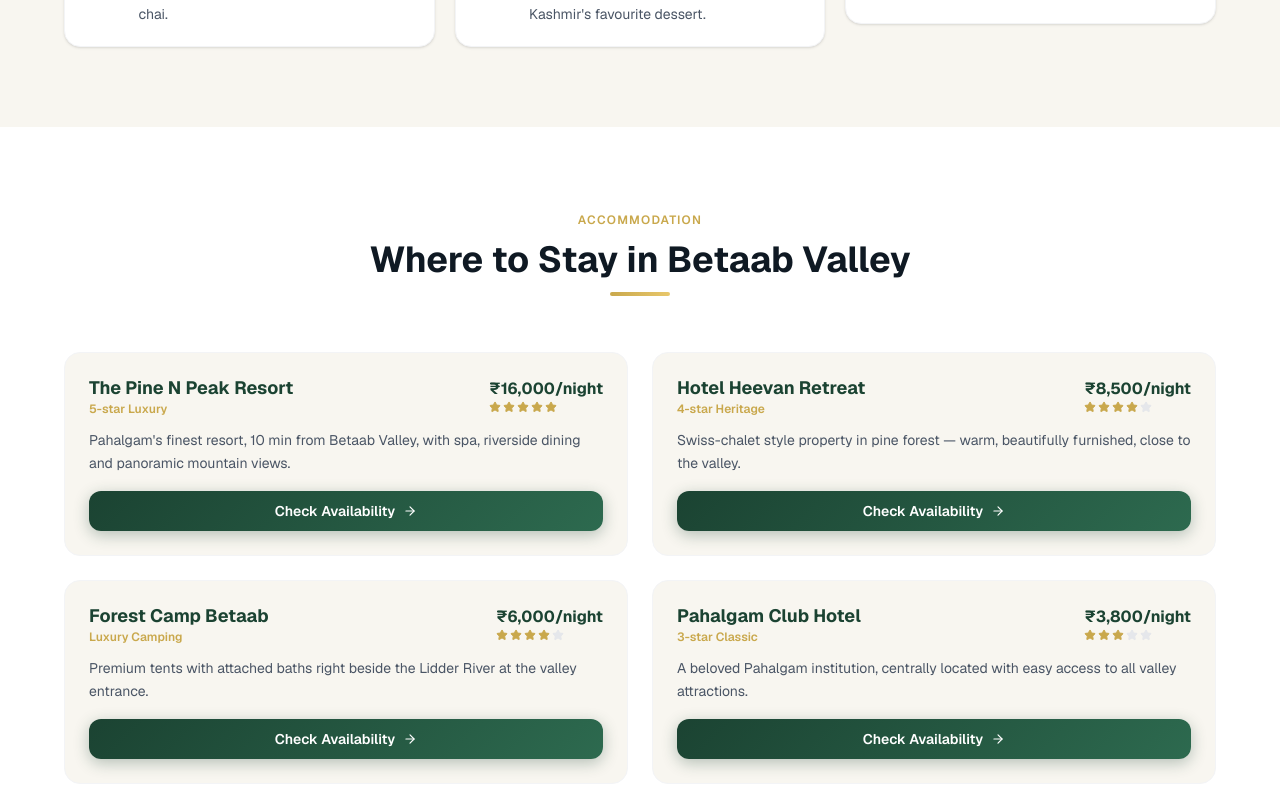
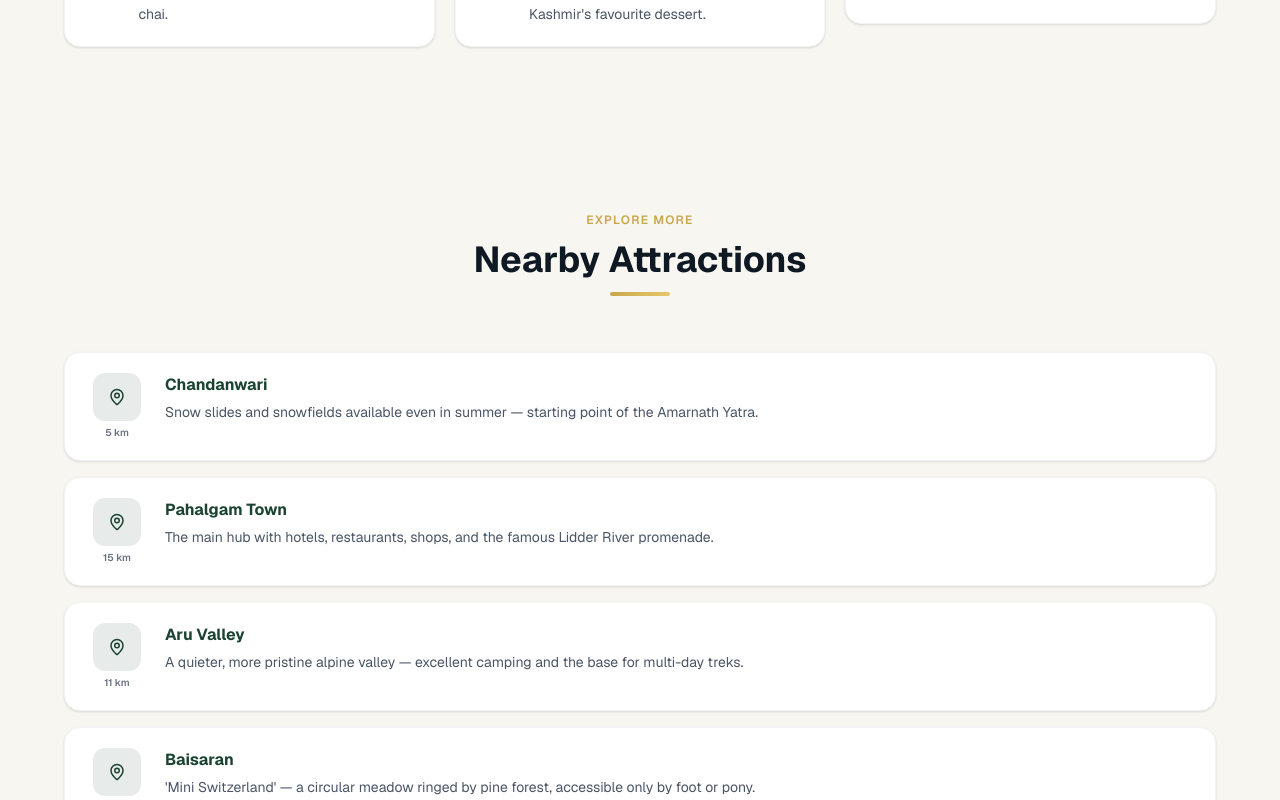
Before and after one commit to wajidkashoo14/huntkashmir, a Next.js app: page /destinations/betaab-valley in a window 1280 px wide. Shown: the part 5300-6100 px from the top of the page. Built offline with nearby package versions, Linux system fonts and the light colour scheme.

Commit message:
fix destinations page

```diff
--- a/app/destinations/[slug]/DestinationDetail.tsx
+++ b/app/destinations/[slug]/DestinationDetail.tsx
@@ -5,7 +5,7 @@ import Link from "next/link";
 import { motion, useScroll, useTransform, AnimatePresence } from "framer-motion";
 import {
   ArrowLeft, ArrowRight, MapPin, Thermometer, Calendar, Navigation,
-  Check, ChevronRight, Star, ChevronDown, Phone, MessageCircle,
+  Check, ChevronRight, ChevronDown, Phone, MessageCircle,
 } from "lucide-react";
 import type { Destination } from "@/lib/destinations";
 import AnimateOnScroll, { StaggerContainer, StaggerChild } from "@/components/AnimateOnScroll";
@@ -13,16 +13,6 @@ import Navbar from "@/components/Navbar";
 import Footer from "@/components/Footer";
 
 interface Props { dest: Destination; allDestinations: Destination[] }
-
-function StarRow({ n }: { n: number }) {
-  return (
-    <span className="flex gap-0.5">
-      {[...Array(5)].map((_, i) => (
-        <Star key={i} size={12} className={i < n ? "fill-[#C9A84C] text-[#C9A84C]" : "fill-gray-200 text-gray-200"} />
-      ))}
-    </span>
-  );
-}
 
 function RatingBar({ n }: { n: number }) {
   return (
@@ -274,40 +264,6 @@ export default function DestinationDetail({ dest, allDestinations }: Props) {
           </div>
         </section>
 
-        {/* ════════════ WHERE TO STAY ══════════════════════════════════════ */}
-        <section className="py-14 sm:py-20 px-4 bg-white">
-          <div className="max-w-6xl mx-auto">
-            <AnimateOnScroll direction="up" className="text-center mb-10 sm:mb-14">
-              <span className="inline-block text-[#C9A84C] font-semibold text-xs uppercase tracking-widest mb-3">Accommodation</span>
-              <h2 className="section-title text-3xl sm:text-4xl font-bold text-[#0F1923]">Where to Stay in {dest.name}</h2>
-            </AnimateOnScroll>
-            <StaggerContainer stagger={0.12} className="grid grid-cols-1 sm:grid-cols-2 gap-5 sm:gap-6">
-              {dest.hotels.map((h,i) => (
-                <StaggerChild key={i} direction="up">
-                  <motion.div whileHover={{ y:-6, boxShadow:"0 20px 40px rgba(0,0,0,0.1)" }}
-                    className="bg-[#F8F6F0] rounded-2xl p-5 sm:p-6 border border-gray-100">
-                    <div className="flex items-start justify-between mb-3 gap-3">
-                      <div>
-                        <h3 className="font-bold text-[#1B4332] text-base sm:text-lg leading-tight">{h.name}</h3>
-                        <p className="text-[#C9A84C] text-xs font-semibold mt-0.5">{h.type}</p>
-                      </div>
-                      <div className="text-right shrink-0">
-                        <p className="font-bold text-[#1B4332] text-sm sm:text-base">{h.price}</p>
-                        <StarRow n={h.stars}/>
-                      </div>
-                    </div>
-                    <p className="text-gray-600 text-sm leading-relaxed">{h.desc}</p>
-                    <motion.button whileHover={{ scale:1.02 }} whileTap={{ scale:0.98 }}
-                      className="mt-4 w-full btn-primary text-white py-2.5 rounded-xl text-sm font-semibold flex items-center justify-center gap-2">
-                      Check Availability <ArrowRight size={14}/>
-                    </motion.button>
-                  </motion.div>
-                </StaggerChild>
-              ))}
-            </StaggerContainer>
-          </div>
-        </section>
-
         {/* ════════════ NEARBY ATTRACTIONS ════════════════════════════════ */}
         <section className="py-14 sm:py-20 px-4 bg-[#F8F6F0]">
           <div className="max-w-6xl mx-auto">
```
